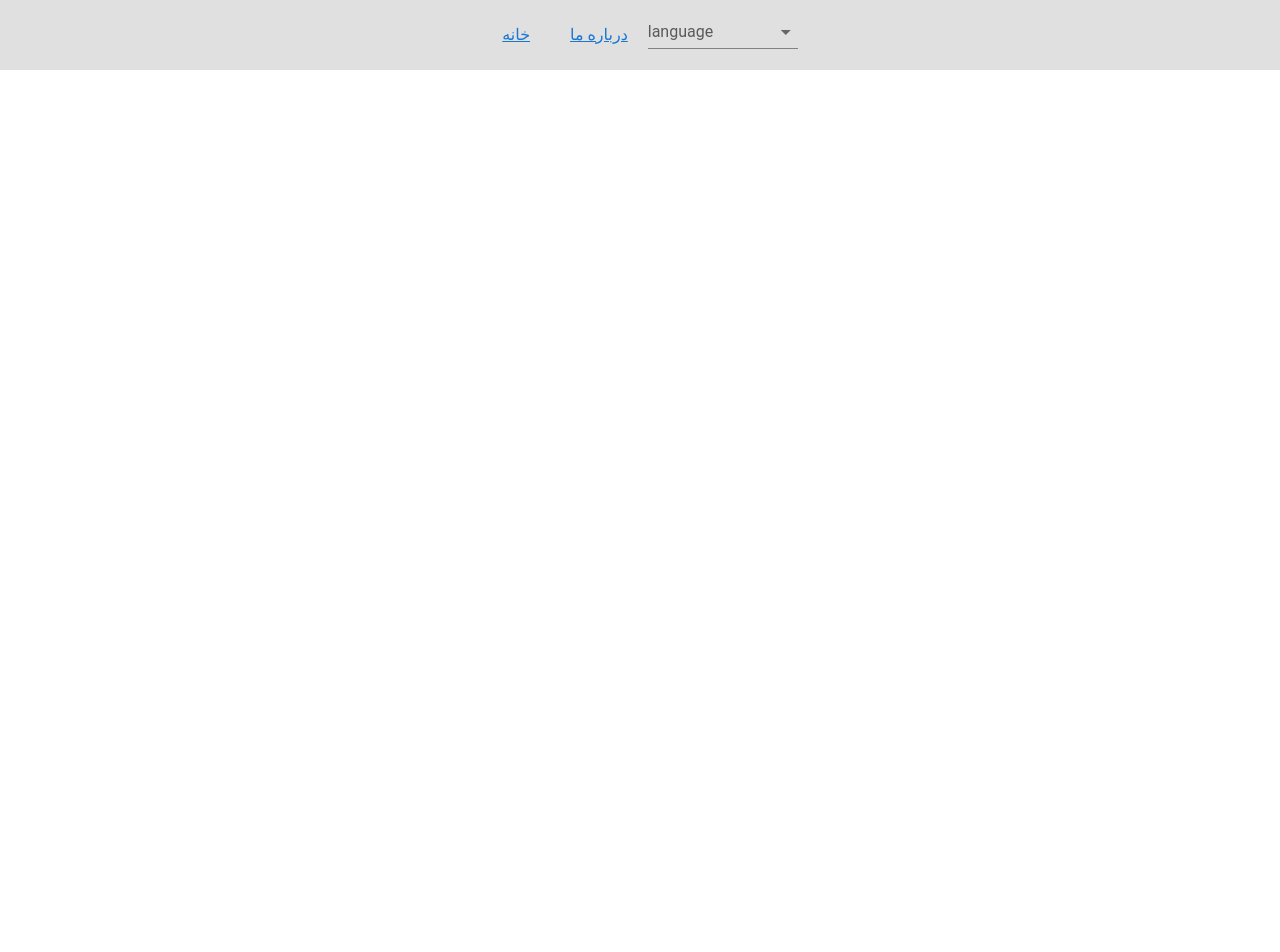
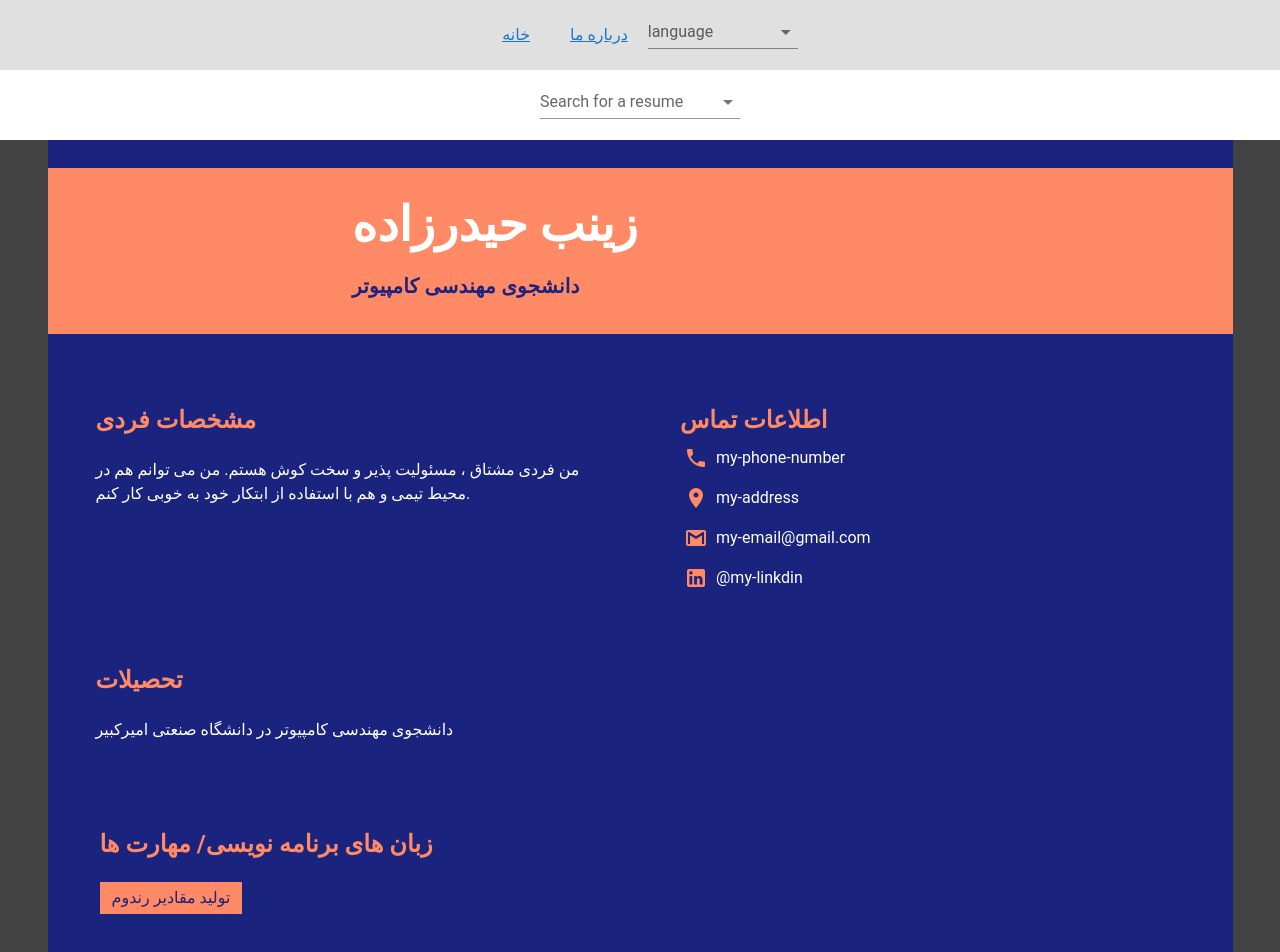
Before and after one commit to zaynab-git/resume, a Vue app: page /about/resume1 in a window 1280 px wide. Shown: the top 952 px of the page. Before the commit the page ends 800 px from the top, so only its background shows below. Built offline with nearby package versions, Linux system fonts and the light colour scheme.

Commit message:
اضافه کردن بقیه ترجمه ها و تصحیح ارور روتر

```diff
--- a/src/locales/en.json
+++ b/src/locales/en.json
@@ -6,13 +6,21 @@
     "resumes": {
         "profile": "PROFILE",
         "contact": "CONTACT",
-        "resume-1":{
+        "education": "EDUCATION",
+        "skills": "PROGRAMMING LANGUAGES/SKILSS",
+        "randomize": "Randomize The Bar Chart Numbers",
+        "resume1":{
             "name": "ZEYNAB HEYDARZADEH",
-            "major": "B.SC. STUDENT IN COMPUTER ENGINEERING"
+            "major": "B.SC. STUDENT IN COMPUTER ENGINEERING",
+            "education": "B.Sc. in computer engineering at Amirkabir university of technology",
+            "profile": "I am an enthusiastic, responsible and hard working person. I am able to work well both in a team environment as well as using own initiative."
         },
-        "resume-2":{
+        "resume2":{
             "name": "SAMANE SHARIATI",
-            "major": "B.SC. STUDENT IN CIVIL ENGINEERING"
+            "major": "B.SC. STUDENT IN CIVIL ENGINEERING",
+            "education": "B.Sc. in civil engineering at Amirkabir university of technology",
+            "profile": "A self-starter and quick learner. Versatile skill set with experience in customer service, sales, and written and oral communication. Received multiple awards for excellence in customer service."
+
         }
     }
 
--- a/src/locales/fa.json
+++ b/src/locales/fa.json
@@ -6,13 +6,20 @@
     "resumes": {
         "profile": "مشخصات فردی",
         "contact": "اطلاعات تماس",
-        "resume-1":{
+        "education": "تحصیلات",
+        "skills": "زبان های برنامه نویسی/ مهارت ها",
+        "randomize": "تولید مقادیر رندوم",
+        "resume1":{
             "name": "زینب حیدرزاده",
-            "major": "دانشجوی مهندسی کامپیوتر"
+            "major": "دانشجوی مهندسی کامپیوتر",
+            "education": "دانشجوی مهندسی کامپیوتر در دانشگاه صنعتی امیرکبیر",
+            "profile": "من فردی مشتاق ، مسئولیت پذیر و سخت کوش هستم. من می توانم هم در محیط تیمی و هم با استفاده از ابتکار خود به خوبی کار کنم."
         },
-        "resume-2":{
+        "resume2":{
             "name": "سمانه شریعتی",
-            "major": "دانشجوی مهندسی عمران"
+            "major": "دانشجوی مهندسی عمران",
+            "education": "دانشجوی مهندسی عمران در دانشگاه صنعتی امیرکبیر",
+            "profile": "یک مبتدی و یادگیرنده سریع. مجموعه مهارت های همه کاره با تجربه در خدمات به مشتریان ، فروش و ارتباطات کتبی و شفاهی. چندین جایزه برای برتری در خدمات به مشتریان دریافت کرد."
         }
     }
 
--- a/src/router/index.js
+++ b/src/router/index.js
@@ -18,30 +18,16 @@ const routes = [
     component: About,
     children: [
       {
-        path: "/about/resume_1",
-        name: "Resume_1",
-        component: Resume,
-        props: {
-          name: "ZEYNAB HEYDARZADEH",
-          major: "COMPUTER ENGINEERING",
-          image: 'zeynab',
-          education: "B.Sc. in computer engineering at Amirkabir university of technology",
-          profile: "I am an enthusiastic, responsible and hard working person. I am able to work well both in a team environment as well as using own initiative."
-        }
+        path: "/about/resume1",
+        name: "Resume1",
+        component: Resume
       },
       {
-        path: "/about/resume_2",
-        name: "Resume_2",
-        component: Resume,
-        props: {
-          name: "SAMANE SHARIATI",
-          major: "CIVIL ENGINEERING",
-          image: 'samane',
-          education: "B.Sc. in civil engineering at Amirkabir university of technology",
-          profile: "A self-starter and quick learner. Versatile skill set with experience in customer service, sales, and written and oral communication. Received multiple awards for excellence in customer service."
-
-        }
-      }    ]
+        path: "/about/resume2",
+        name: "Resume2",
+        component: Resume
+      }
+    ]
   },
 
 ];
--- a/src/views/About.vue
+++ b/src/views/About.vue
@@ -53,15 +53,17 @@ export default {
       'Resume 2': 'samane'
     },
     routers: {
-      'Resume 1': 'Resume_1',
-      'Resume 2': 'Resume_2'
-    }
+      'Resume 1': 'Resume1',
+      'Resume 2': 'Resume2'
+    },
 
   }),
 
   methods: {
     select_resume: function(name){
-      this.$router.push({name: this.routers[name]})
+      if(this.routers[name] != this.$route.name){
+        this.$router.push({name: this.routers[name]})
+      }
     }
   },
 };
--- a/src/views/Resume.vue
+++ b/src/views/Resume.vue
@@ -3,7 +3,7 @@
   <v-container class="indigo darken-4 px-0 pt-10">
     <div class="deep-orange lighten-2 px-16">
       <v-row class="align-center justify-center py-5">
-        <v-col class="flex-grow-0 flex-shrink-0">
+        <!-- <v-col class="flex-grow-0 flex-shrink-0">
           <v-img
             style="border: 3px solid #1a237e"
             class="rounded-circle pa-16"
@@ -12,7 +12,7 @@
             max-width="150"
             :src = "require(`../assets/${this.image}.jpg`)"
           ></v-img>
-        </v-col>
+        </v-col> -->
 
         <v-col
           class="flex-grow-1 flex-shrink-0"
@@ -25,7 +25,7 @@
               text-center text-sm-left text-sm-h3
             "
           >
-            {{name}}
+            {{this.$route.name == 'Resume1' ?  $t("resumes.resume1.name") : $t("resumes.resume2.name")}}
           </h1>
           <h4
             class="
@@ -35,7 +35,7 @@
               text--darken-4 text-center text-sm-left text-sm-h6
             "
           >
-            B.SC. STUDENT IN  {{ major }}
+            {{this.$route.name == 'Resume1' ? $t("resumes.resume1.major") : $t("resumes.resume2.major") }}
           </h4>
         </v-col>
       </v-row>
@@ -54,7 +54,7 @@
             {{ $t("resumes.profile") }}
           </h2>
           <p class="mt-5 white--text text-center text-sm-left">
-            {{profile}}
+            {{this.$route.name == 'Resume1' ?  $t("resumes.resume1.profile") : $t("resumes.resume2.profile") }}
           </p>
         </v-col>
 
@@ -103,10 +103,10 @@
               text--lighten-2 text-center text-sm-left
             "
           >
-            EDUCATION
+            {{ $t("resumes.education") }}
           </h2>
           <p class="mt-5 white--text text-center text-sm-left">
-            {{education}}
+            {{this.$route.name == 'Resume1' ? $t("resumes.resume1.education")  :  $t("resumes.resume2.education")}}
           </p>
         </v-col>
 
@@ -122,13 +122,13 @@
           text--lighten-2 text-center text-sm-left
         "
       >
-        PROGRAMMING LANGUAGES/SKILSS
+        {{ $t("resumes.skills") }}
       </h2>
       <button
         class="deep-orange lighten-2 px-3 py-1 indigo--text text--darken-4 my-5"
         @click="randomize()"
       >
-        Randomize The Bar Chart Numbers
+        {{ $t("resumes.randomize") }}
       </button>
       <bar-chart
         ref="bar"
@@ -146,7 +146,6 @@ import BarChart from "../components/BarChart.vue";
 
 export default {
   name: "Resume",
-  props: ["name","image","major","profile","education"],
   components: {
     BarChart,
   },
```
